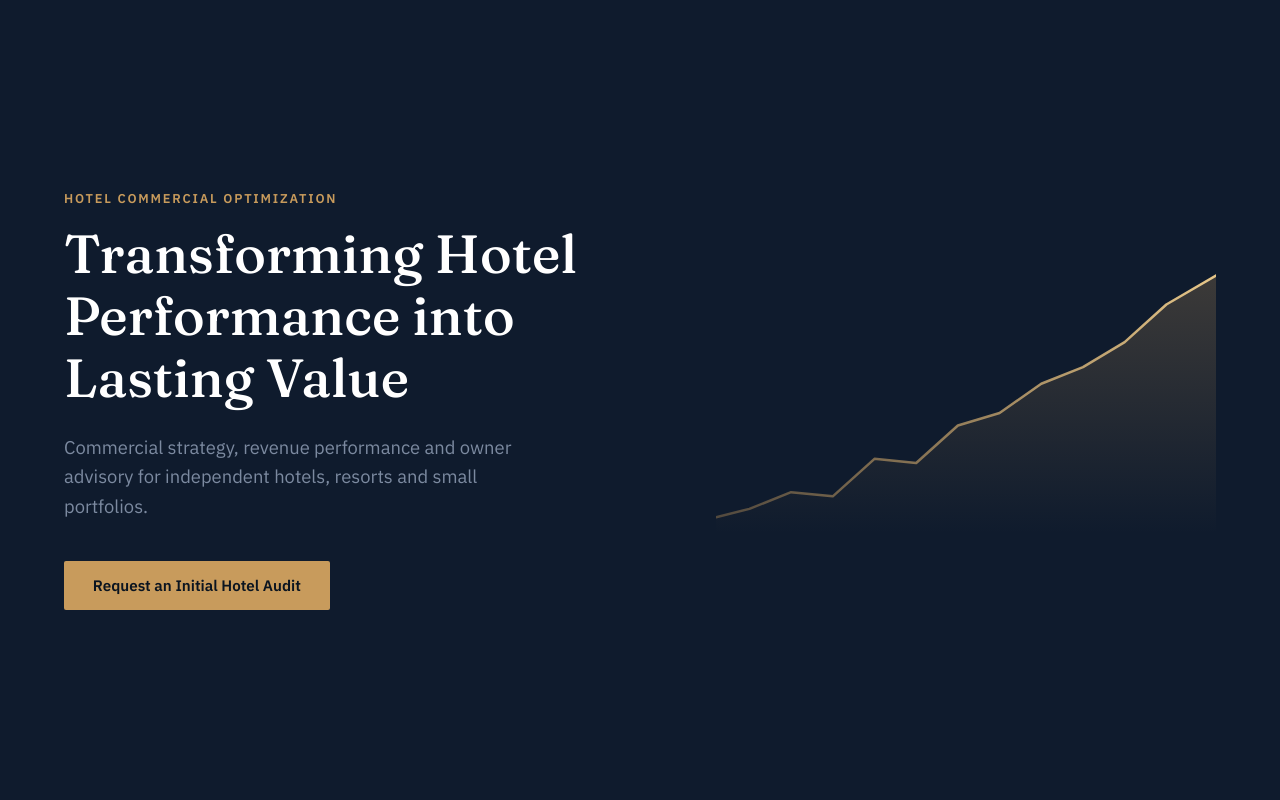
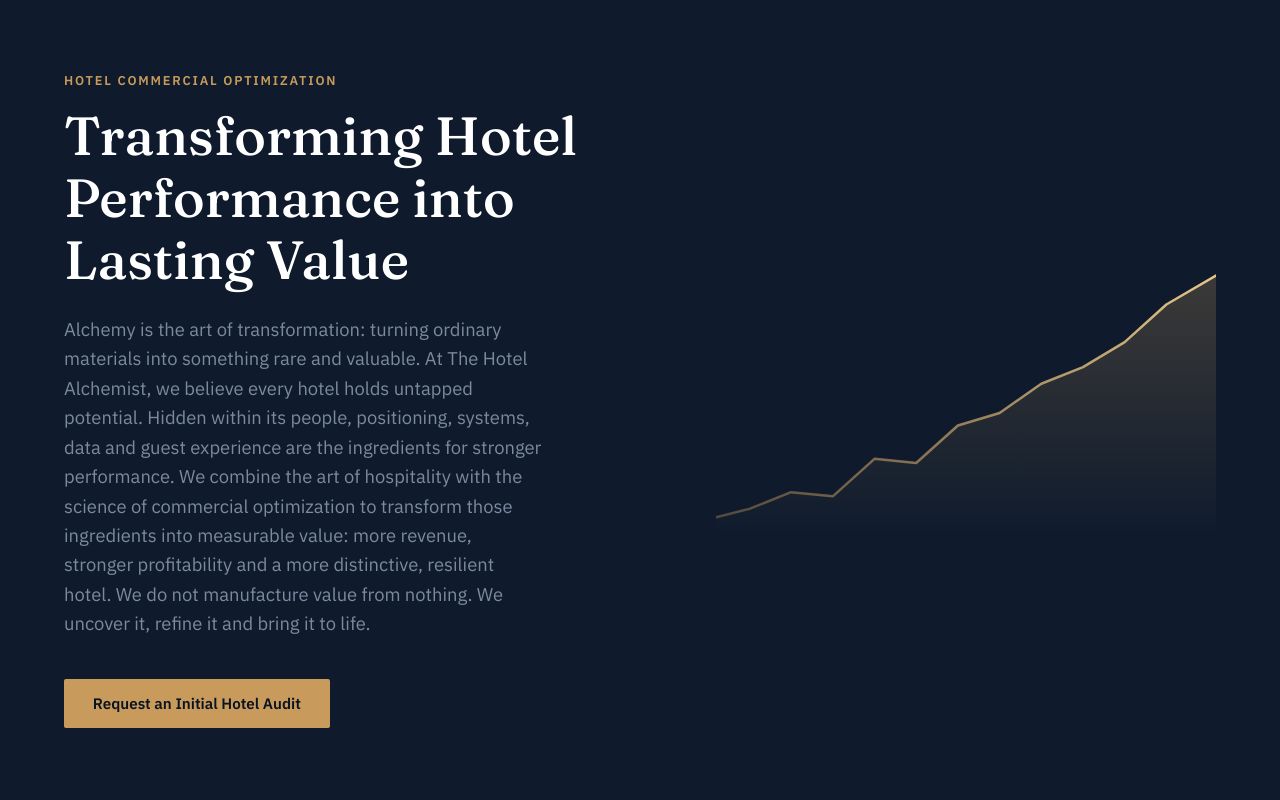
Before and after one commit to michaelbelangergcph/thehotelalchemist, a React (Vite) app: page / in a window 1280 px wide. Shown: the top 800 px of the page. Built offline with nearby package versions, Linux system fonts and the light colour scheme.

Commit message:
Update App.jsx

```diff
--- a/src/App.jsx
+++ b/src/App.jsx
@@ -141,8 +141,10 @@
           <p className="eyebrow">Hotel Commercial Optimization</p>
           <h1 className="hero__headline">Transforming Hotel Performance into Lasting Value</h1>
           <p className="hero__sub">
-            Commercial strategy, revenue performance and owner advisory for independent hotels,
-            resorts and small portfolios.
+           Alchemy is the art of transformation: turning ordinary materials into something rare and valuable.
+           At The Hotel Alchemist, we believe every hotel holds untapped potential. Hidden within its people, positioning, systems, data and guest experience are the ingredients for stronger performance.
+          We combine the art of hospitality with the science of commercial optimization to transform those ingredients into measurable value: more revenue, stronger profitability and a more distinctive, resilient hotel.
+          We do not manufacture value from nothing. We uncover it, refine it and bring it to life.
           </p>
           <a className="button button--primary" href="#contact">
             {CTA_TEXT}
```
